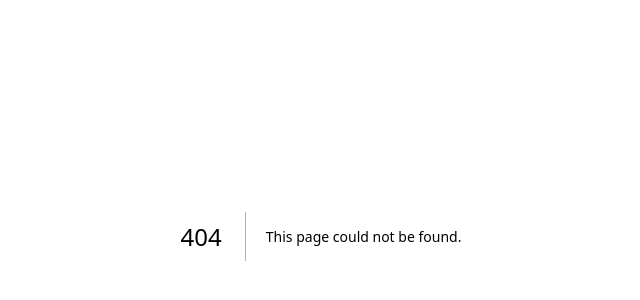
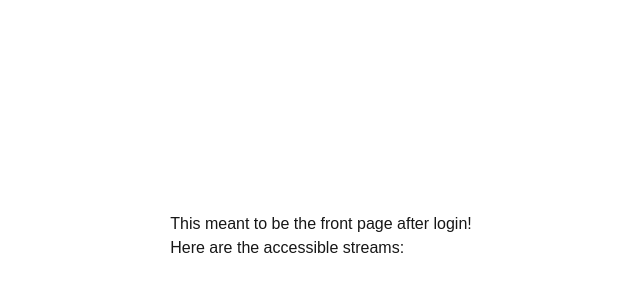
Before and after one commit to pellju/streaming-testing, a Next.js app in the folder frontend/: page /frontpage in a window 1280 px wide. Before the commit this address had no page. Shown: the part 164-464 px from the top of the page, without its empty margins (319-959 px from the left). Built offline with nearby package versions, Linux system fonts and the light colour scheme.

Commit message:
Creating a template for the front page of stream-listing and creating the base function of fetching possible streams a bit

```diff
--- /dev/null
+++ b/frontend/src/app/(userpage)/frontpage/page.tsx
@@ -0,0 +1,10 @@
+import { StreamListing } from "@/app/components/stream-list"
+
+export default function FrontpageRoute() {
+    return (
+        <div>
+            This meant to be the front page after login!
+            <StreamListing />
+        </div>
+    )
+}
--- /dev/null
+++ b/frontend/src/app/(userpage)/layout.tsx
@@ -0,0 +1,9 @@
+export default function AuthLayout({ children }: {
+    readonly children: React.ReactNode;
+}) {
+    return (
+        <div className="flex flex-col items-center justify-center min-h-screen">
+            {children}
+        </div>
+    );
+}
--- /dev/null
+++ b/frontend/src/app/components/stream-list.tsx
@@ -0,0 +1,7 @@
+export function StreamListing() {
+    return (
+        <div>
+            <h2>Here are the accessible streams:</h2>
+        </div>
+    )
+}
```
Also changed, not shown: frontend/src/app/data/actions/stream-fetcher.tsx (added, +7 -0 lines).
